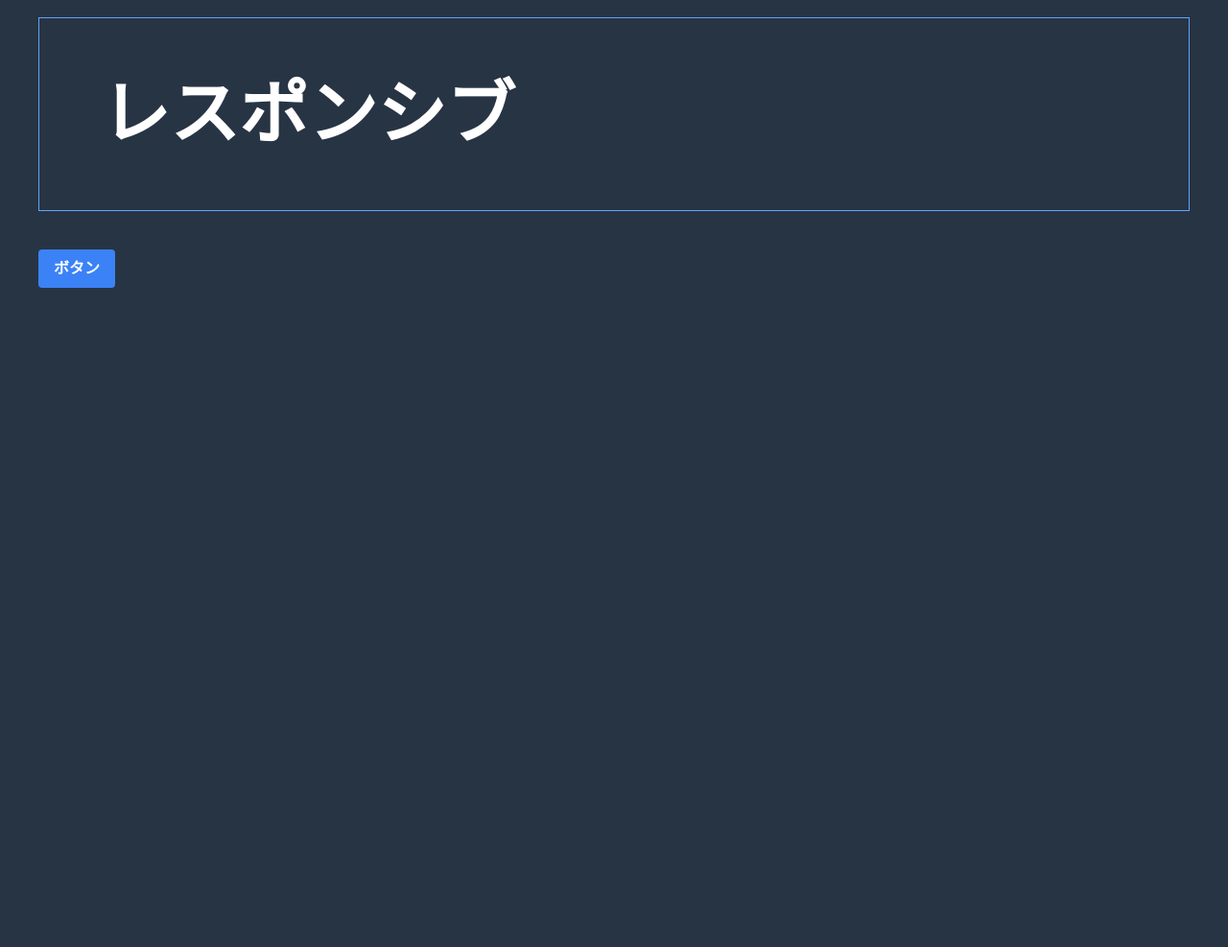
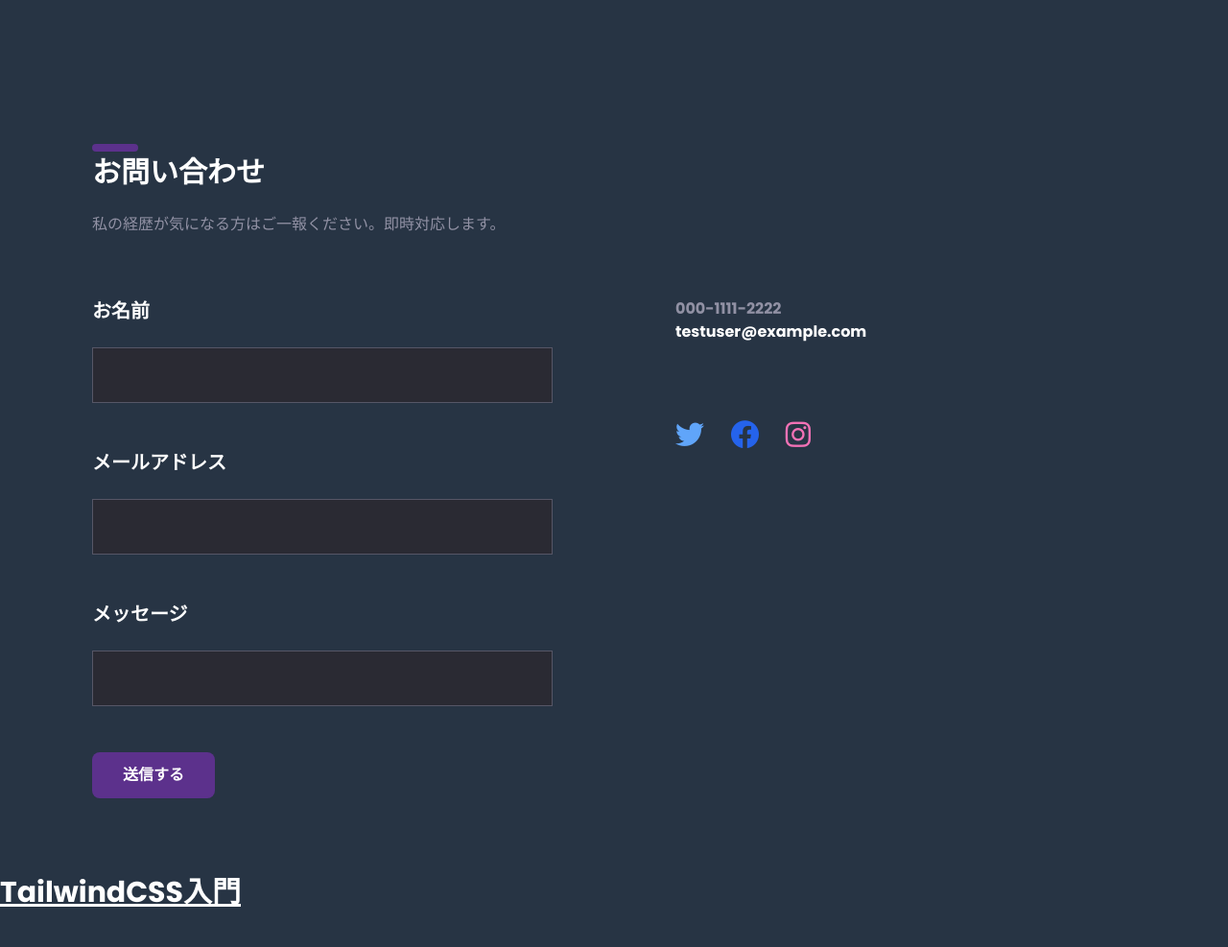
Before and after one commit to kawamuragen/udemy-tailwindcss-for-beginner, a website: page src/index.html in a window 1280 px wide. Shown: the part 3312-4299 px from the top of the page at 96% size. Before the commit the page ends 3612 px from the top, so only its background shows below. Drawn offline with Linux system fonts and the light colour scheme.

Commit message:
🚧 Add contact area

```diff
--- a/src/index.html
+++ b/src/index.html
@@ -37,6 +37,7 @@
         <div class="md:hidden"><i class="fa-solid fa-bars"></i></div>
       </div>
     </header>
+
     <!-- Hero area -->
     <div id="home" class="container mt-16 flex justify-between items-center mx-auto px-8 md:px-14 lg:px-24 w-full">
       <div class="flex flex-wrap md:flex-nowrap">
@@ -56,6 +57,7 @@
         />
       </div>
     </div>
+
     <!-- Portfolio area -->
     <div id="portfolio" class="container mt-64 flex justify-between items-center mx-auto px-8 md:px-14 lg:px-24 w-full">
       <section class="w-full">
@@ -95,6 +97,7 @@
         </div>
       </section>
     </div>
+
     <!-- Skill stack area -->
     <div id="skills" class="container mt-64 flex justify-between items-center mx-auto px-8 md:px-14 lg:px-24 w-full">
       <section class="w-full">
@@ -154,6 +157,52 @@
         </div>
       </section>
     </div>
+
+    <!-- Contact area -->
+    <div
+      id="contact"
+      class="container mt-52 mb-20 flex justify-between items-center mx-auto px-8 md:px-14 lg:px-24 w-full"
+    >
+      <section class="w-full">
+        <h2 class="secondary-title">お問い合わせ</h2>
+        <p class="section-paragraph">私の経歴が気になる方はご一報ください。即時対応します。</p>
+        <div class="w-full grid lg:grid-cols-2 gap-8 lg:gap-32 mt-16">
+          <div class="space-y-12">
+            <div>
+              <label class="text-white block mb-6 text-xl font-bold">お名前</label>
+              <input type="text" class="w-full border border-inputBorder bg-input px-4 py-4" />
+            </div>
+            <div>
+              <label class="text-white block mb-6 text-xl font-bold">メールアドレス</label>
+              <input type="email" class="w-full border border-inputBorder bg-input px-4 py-4" />
+            </div>
+            <div>
+              <label class="text-white block mb-6 text-xl font-bold">メッセージ</label>
+              <input type="text" class="w-full border border-inputBorder bg-input px-4 py-4" />
+            </div>
+            <button class="px-8 py-3 bg-theme font-bold rounded-lg hover:bg-purple-600 transition-all duration-300">
+              送信する
+            </button>
+          </div>
+          <div>
+            <p class="text-secondary">000-1111-2222</p>
+            <a href="mailto:testuser@example.com">testuser@example.com</a>
+            <div class="mt-20 space-x-6">
+              <a href="#">
+                <i class="fa-brands fa-twitter text-3xl text-blue-400"></i>
+              </a>
+              <a href="#">
+                <i class="fa-brands fa-facebook text-3xl text-blue-600"></i>
+              </a>
+              <a href="#">
+                <i class="fa-brands fa-instagram text-3xl text-pink-400"></i>
+              </a>
+            </div>
+          </div>
+        </div>
+      </section>
+    </div>
+
     <h1 class="text-3xl font-bold underline">TailwindCSS入門</h1>
     <div class="border border-blue-400 py-16 px-16 my-10 mx-10">
       <h1 class="lg:text-7xl text-3xl font-bold">レスポンシブ</h1>
--- a/src/input.css
+++ b/src/input.css
@@ -2,8 +2,9 @@
 @tailwind components;
 @tailwind utilities;
 
+html,
 body {
-  background: rgb(238, 234, 234);
+  scroll-behavior: smooth;
 }
 
 .btn {
--- a/tailwind.config.js
+++ b/tailwind.config.js
@@ -9,6 +9,8 @@ module.exports = {
         theme: "#5c318c",
         secondary: "#9191A4",
         badge: "#3F3F51",
+        inputBorder: "#565666",
+        input: "#2A2A33",
       },
     },
     fontFamily: {
```
Also changed, not shown: dist/output.css.
